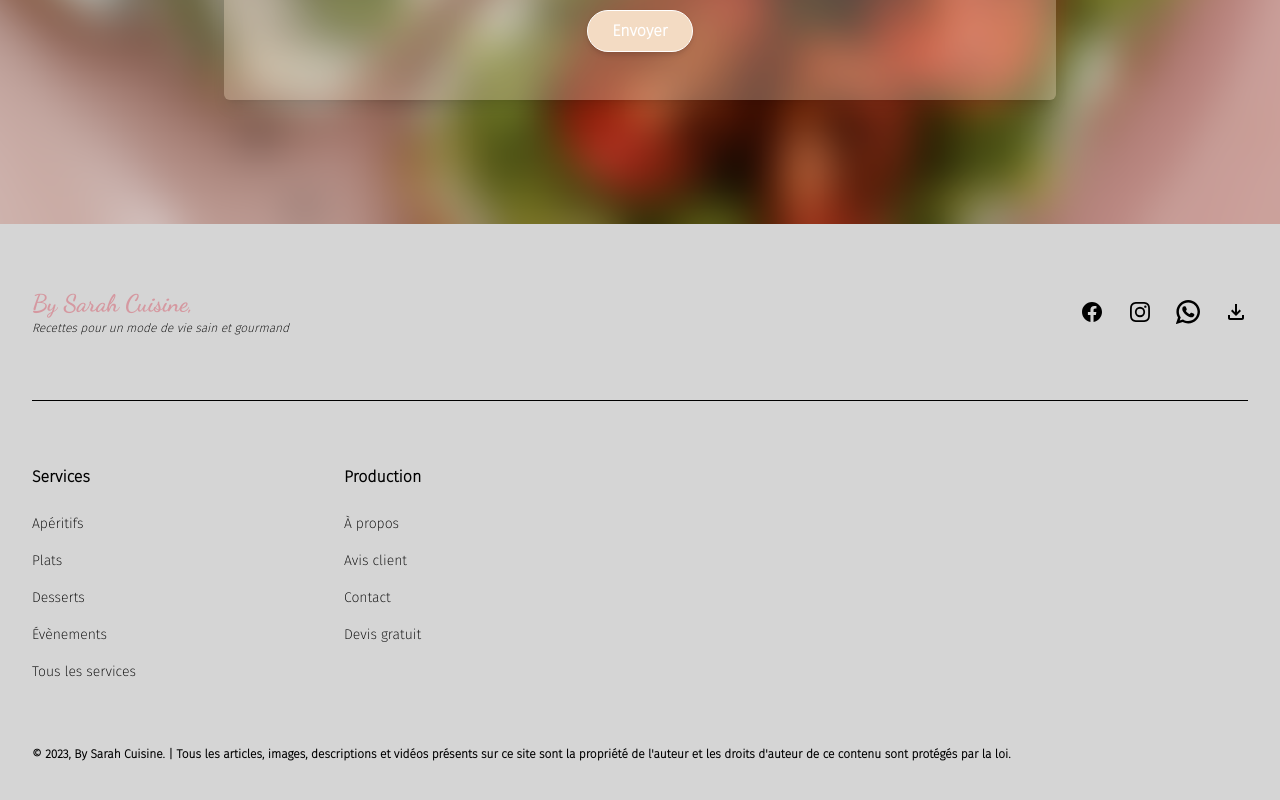
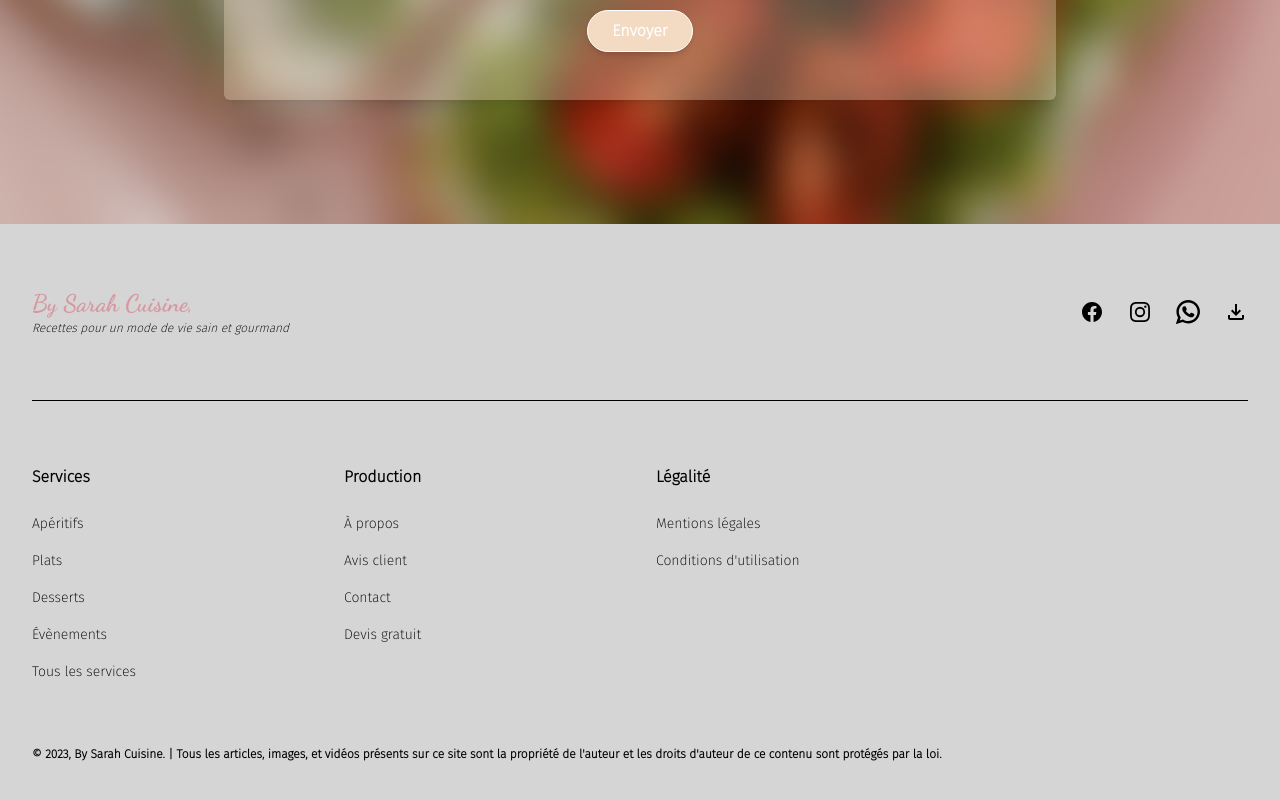
Before and after one commit to franzhopp/By-Sarah-Cuisine, a React (Vite) app: page / in a window 1280 px wide. Shown: the part 5570-6370 px from the top of the page. Built offline with nearby package versions, Linux system fonts and the light colour scheme.

Commit message:
[ADD] update footer

```diff
--- a/src/Components/Footer/footer.jsx
+++ b/src/Components/Footer/footer.jsx
@@ -220,12 +220,36 @@ const Footer = () => {
               </li>
             </ul>
           </div>
+          <div>
+            <p className="text-black font-sans-serif font-extrabold">
+              Légalité
+            </p>
+
+            <ul className="mt-6 space-y-4 text-sm">
+              <li>
+                <a
+                  href="#"
+                  className="text-black font-sans-serif transition hover:opacity-75"
+                >
+                  Mentions légales
+                </a>
+              </li>
+
+              <li>
+                <a
+                  href="#"
+                  className="text-black font-sans-serif transition hover:opacity-75"
+                >
+                  Conditions d'utilisation
+                </a>
+              </li>
+            </ul>
+          </div>
         </div>
         <p className="text-black font-sans-serif text-xs font-extrabold">
-          &copy; 2023, By Sarah Cuisine. | Tous les articles, images,
-          descriptions et vidéos présents sur ce site sont la propriété de
-          l'auteur et les droits d'auteur de ce contenu sont protégés par la
-          loi.
+          &copy; 2023, By Sarah Cuisine. | Tous les articles, images, et vidéos
+          présents sur ce site sont la propriété de l'auteur et les droits
+          d'auteur de ce contenu sont protégés par la loi.
         </p>
       </div>
     </footer>
```
